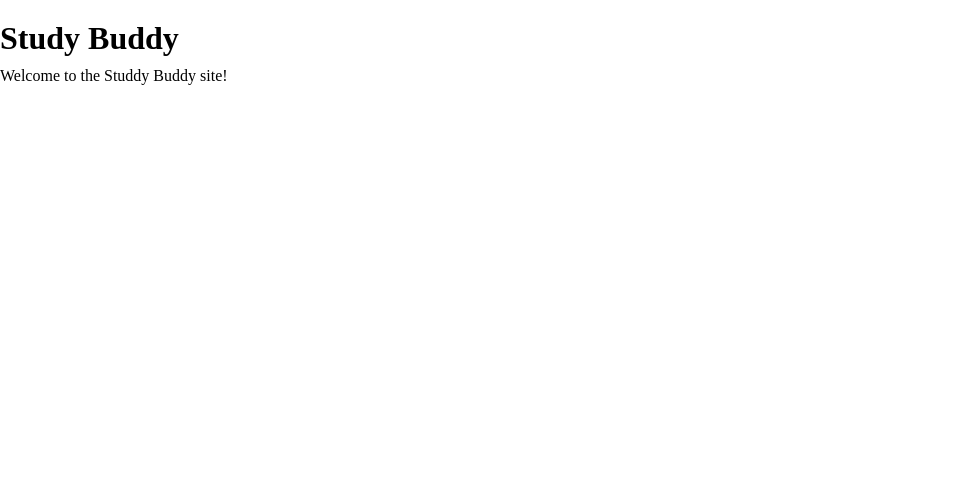
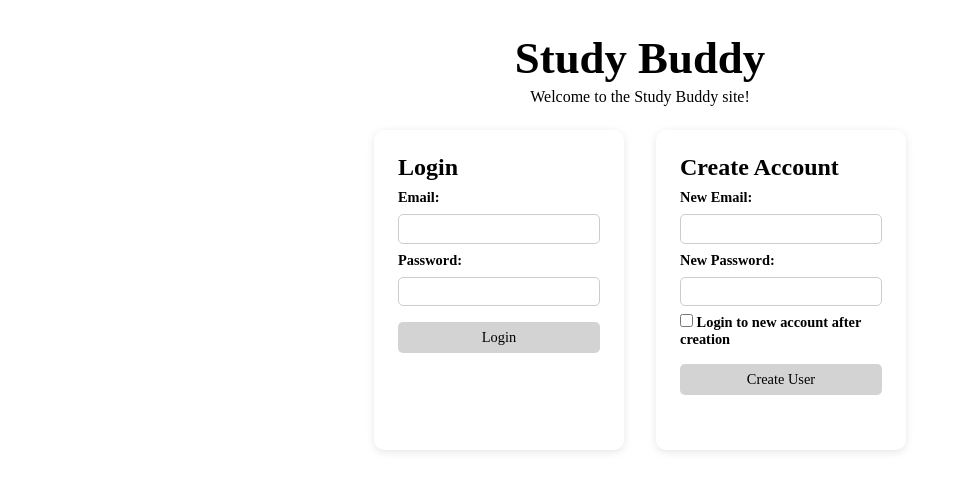
Before and after one commit to JRedOW/CEN3031, a SvelteKit app: page / in a window 1280 px wide. Shown: the top 490 px of the page, without its empty margins (0-961 px from the left). Built offline with nearby package versions, Linux system fonts and the light colour scheme; no server answers.

Commit message:
User Login On Homepage (#29)
---------

Co-authored-by: Joseph <40335314+JRedOW@users.noreply.github.com>

```diff
--- a/src/routes/+page.server.ts
+++ b/src/routes/+page.server.ts
@@ -2,8 +2,12 @@ import type { PageServerLoad } from './$types';
 
 import { redirect } from '@sveltejs/kit';
 
-export const load: PageServerLoad = async (event) => {
-    if (event.locals.user_id) {
+export const load: PageServerLoad = async ({ locals }) => {
+    if (locals.user_id) {
         throw redirect(307, '/dashboard');
     }
+
+    return {
+        user_id: locals.user_id
+    };
 };
--- a/src/routes/+page.svelte
+++ b/src/routes/+page.svelte
@@ -1,9 +1,167 @@
-<h1>Study Buddy</h1>
-<p>Welcome to the Studdy Buddy site!</p>
+<script lang="ts">
+    import { goto } from '$app/navigation';
+
+    let { data } = $props();
+
+    const user_id = data.user_id;
+
+    let email = $state('');
+    let password = $state('');
+    let login_message = $state('');
+
+    let new_email = $state('');
+    let new_password = $state('');
+    let login_new_account = $state(false);
+    let create_message = $state('');
+
+    const createUser = async () => {
+        const response = await fetch('/user/create', {
+            method: 'POST',
+            headers: { 'Content-Type': 'application/json' },
+            body: JSON.stringify({
+                email: new_email,
+                password_hash: new_password,
+                login: login_new_account
+            })
+        });
+
+        if (response.ok) {
+            const result = await response.json();
+            create_message = 'Created User ' + result.id;
+
+            if (login_new_account) await goto('/dashboard/');
+        } else {
+            create_message = 'Failed to create user';
+        }
+    };
+
+    const login = async () => {
+        const response = await fetch('/user/login', {
+            method: 'POST',
+            headers: { 'Content-Type': 'application/json' },
+            body: JSON.stringify({ email, password_hash: password })
+        });
+
+        if (response.ok) {
+            const result = await response.json();
+            login_message = 'Logged In User ' + result.id;
+
+            await goto('/dashboard/');
+        } else {
+            login_message = 'Failed to login';
+        }
+    };
+</script>
+
+<div class="page">
+    <h1>Study Buddy</h1>
+    <p>Welcome to the Study Buddy site!</p>
+
+    <div class="flex-row">
+        <div class="auth-box">
+            <h2>Login</h2>
+            {#if user_id}
+                <p>Already Logged In</p>
+            {:else}
+                <h3>Email:</h3>
+                <input type="text" bind:value={email} />
+
+                <h3>Password:</h3>
+                <input type="password" bind:value={password} />
+
+                <button onclick={login}>Login</button>
+                <p class="message">{login_message}</p>
+            {/if}
+        </div>
+
+        <div class="auth-box">
+            <h2>Create Account</h2>
+
+            <h3>New Email:</h3>
+            <input type="text" bind:value={new_email} />
+
+            <h3>New Password:</h3>
+            <input type="password" bind:value={new_password} />
+
+            <h3>
+                <input type="checkbox" bind:checked={login_new_account} />
+                Login to new account after creation
+            </h3>
+
+            <button onclick={createUser}>Create User</button>
+            <p class="message">{create_message}</p>
+        </div>
+    </div>
+</div>
 
 <style>
+    .page {
+        display: flex;
+        flex-direction: column;
+        align-items: center;
+        padding: 2em;
+        font-family: Kavoon;
+        background-color: var(--Cream);
+    }
+
     h1 {
-        margin-top: 20px;
-        margin-bottom: 10px;
+        font-size: 2.8em;
+        color: var(--Mahogany);
+        margin-bottom: 0.1em;
+    }
+
+    p {
+        font-size: 1em;
+        color: var(--Mahogany);
+        margin-bottom: 1.5em;
+    }
+
+    .flex-row {
+        display: flex;
+        gap: 2em;
+        flex-wrap: wrap;
+        justify-content: center;
+    }
+
+    .auth-box {
+        background-color: white;
+        padding: 1.5em;
+        border-radius: 10px;
+        box-shadow: 0 2px 8px rgba(0, 0, 0, 0.1);
+        width: 250px;
+        display: flex;
+        flex-direction: column;
+        gap: 0.5em;
+    }
+
+    input[type='text'],
+    input[type='password'] {
+        padding: 0.4em;
+        border: 1px solid #ccc;
+        border-radius: 5px;
+        font-size: 0.9em;
+    }
+
+    h3 {
+        font-size: 0.9em;
+        color: var(--Mahogany);
+    }
+
+    button {
+        background-color: lightgray;
+        color: black;
+        font-family: Kavoon;
+        font-size: 0.9em;
+        border: none;
+        border-radius: 5px;
+        padding: 0.5em;
+        cursor: pointer;
+        margin-top: 0.5em;
+    }
+
+    .message {
+        color: red;
+        font-size: 0.8em;
+        margin-top: 0.3em;
     }
 </style>
```
